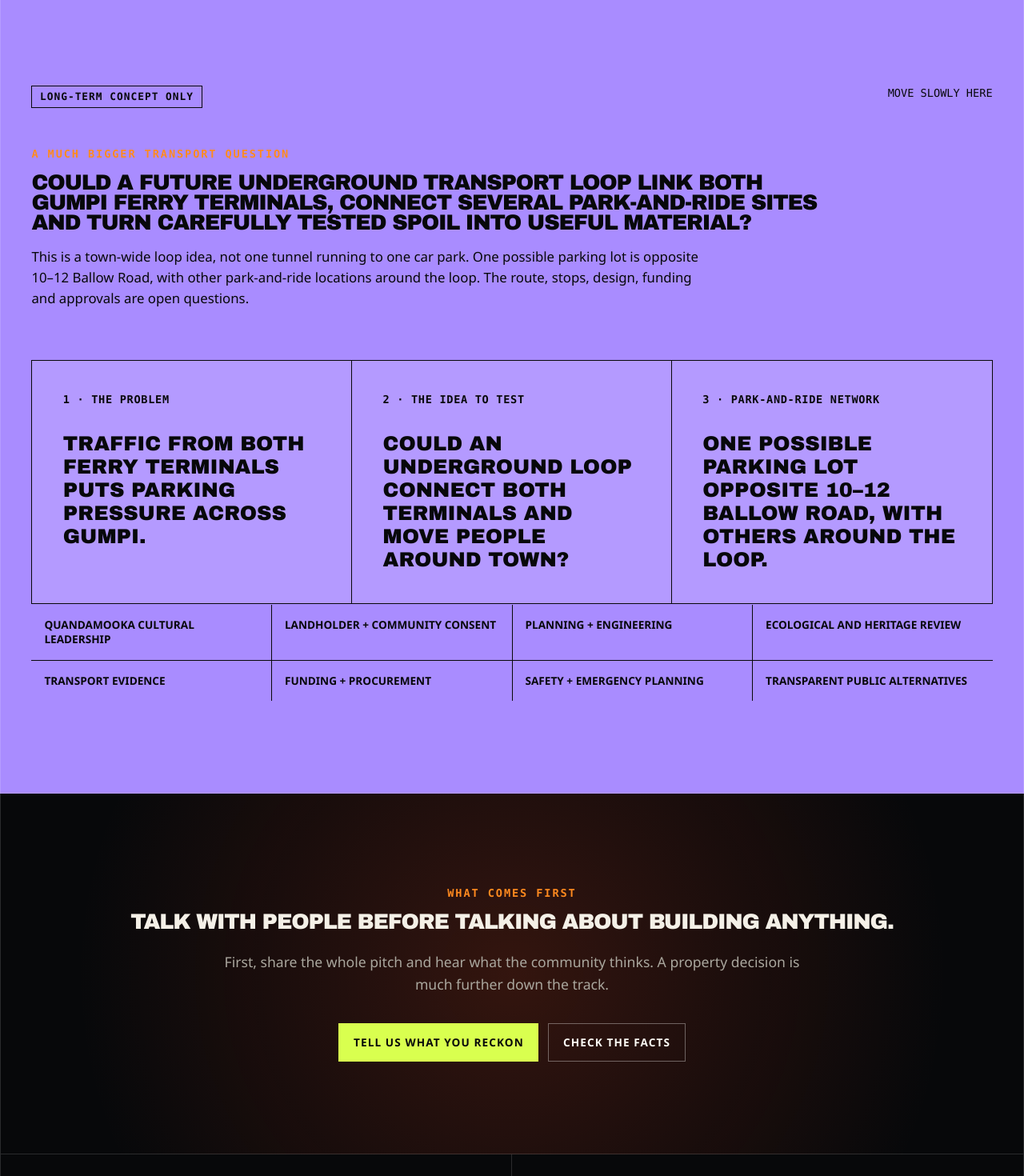
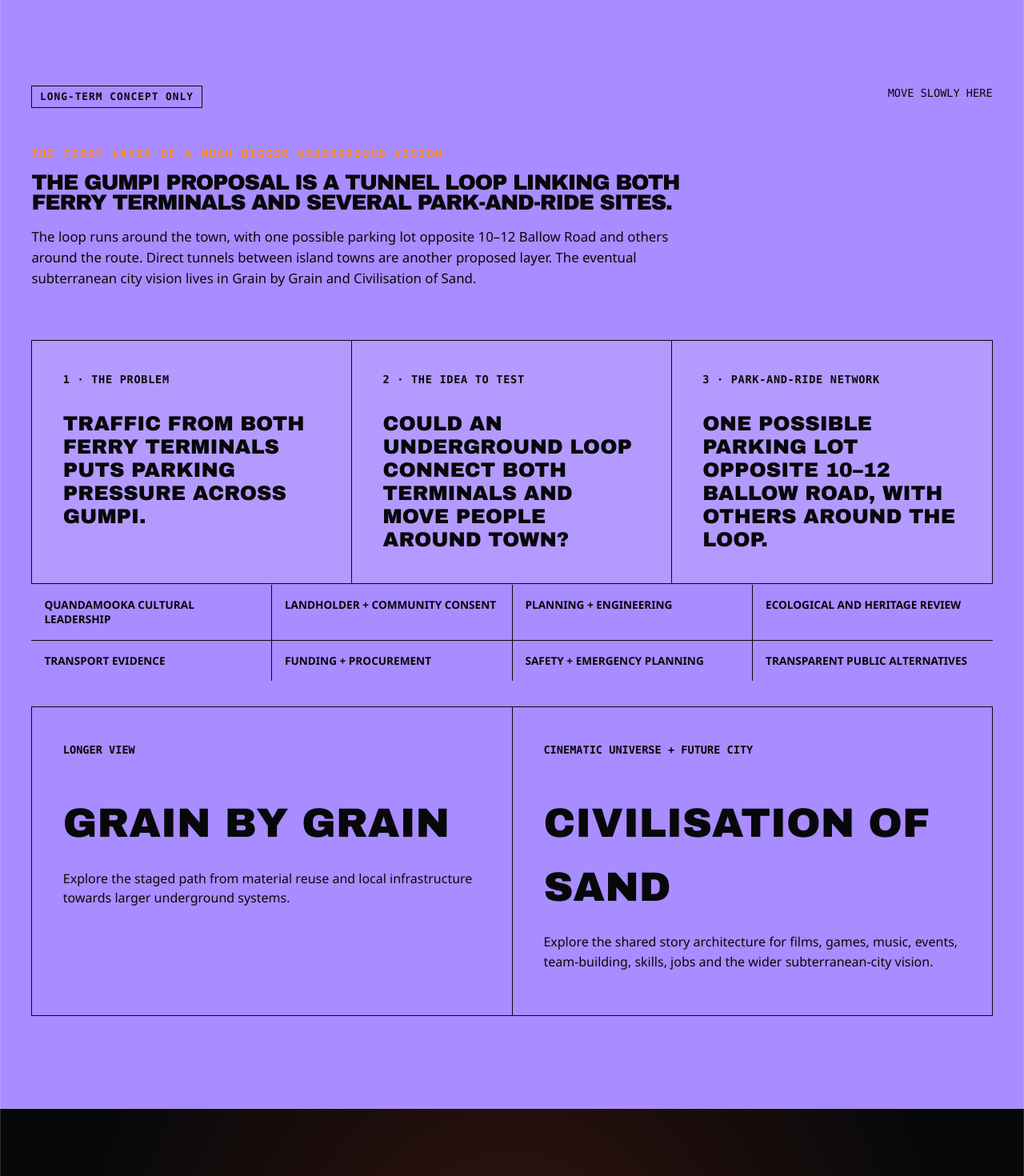
Before and after one commit to auraofintelligence/minjerribah-screen-media-network, a Next.js app: page /places in a window 1280 px wide. Shown: the part 5817-7287 px from the top of the page at 80% size. Built offline with nearby package versions, Linux system fonts and the light colour scheme.

Commit message:
Connect cinematic universe to skills and jobs

```diff
--- a/app/globals.css
+++ b/app/globals.css
@@ -1331,6 +1331,67 @@ main {
   color: #153f3a;
 }
 
+.cinematic-universe-section {
+  color: var(--paper);
+  background:
+    radial-gradient(circle at 85% 15%, rgba(255, 77, 35, 0.3), transparent 32rem),
+    #0a0b0e;
+}
+
+.cinematic-jobs-grid {
+  display: grid;
+  grid-template-columns: repeat(3, minmax(0, 1fr));
+  border: 1px solid var(--line-dark);
+}
+
+.cinematic-jobs-grid article {
+  min-height: 260px;
+  padding: clamp(1.3rem, 3vw, 2.5rem);
+  border-right: 1px solid var(--line-dark);
+  border-bottom: 1px solid var(--line-dark);
+}
+
+.cinematic-jobs-grid article:nth-child(3n) {
+  border-right: 0;
+}
+
+.cinematic-jobs-grid article:nth-last-child(-n + 3) {
+  border-bottom: 0;
+}
+
+.cinematic-jobs-grid span {
+  color: var(--aqua);
+  font-family: var(--mono);
+  font-size: 0.85rem;
+}
+
+.cinematic-jobs-grid h3 {
+  margin: 3.5rem 0 1rem;
+  font-family: var(--display);
+  font-size: clamp(2rem, 4vw, 4rem);
+}
+
+.cinematic-jobs-grid p {
+  color: #c8c4bb;
+  font-size: 1rem;
+}
+
+.cinematic-universe-cta {
+  display: grid;
+  grid-template-columns: minmax(280px, 1fr) auto;
+  gap: 2rem;
+  align-items: center;
+  margin-top: 2rem;
+  padding: clamp(1.4rem, 3vw, 2.5rem);
+  border: 1px solid var(--acid);
+}
+
+.cinematic-universe-cta > p {
+  max-width: 900px;
+  margin: 0;
+  font-size: 1.1rem;
+}
+
 .training-console {
   display: grid;
   grid-template-columns: 90px minmax(0, 1.3fr) minmax(260px, 0.7fr);
@@ -2234,6 +2295,47 @@ main {
   font-size: 0.72rem;
   font-weight: 800;
   text-transform: uppercase;
+}
+
+.horizon-bridges {
+  display: grid;
+  grid-template-columns: repeat(2, minmax(0, 1fr));
+  margin-top: 2rem;
+  border: 1px solid var(--ink);
+}
+
+.horizon-bridges a {
+  min-height: 230px;
+  padding: clamp(1.3rem, 3vw, 2.5rem);
+  color: var(--ink);
+  text-decoration: none;
+}
+
+.horizon-bridges a + a {
+  border-left: 1px solid var(--ink);
+}
+
+.horizon-bridges span {
+  font-family: var(--mono);
+  font-size: 0.85rem;
+  font-weight: 800;
+}
+
+.horizon-bridges strong {
+  display: block;
+  margin-top: 2.5rem;
+  font-family: var(--display);
+  font-size: clamp(2rem, 4vw, 4rem);
+  text-transform: uppercase;
+}
+
+.horizon-bridges p {
+  max-width: 680px;
+  font-size: 1rem;
+}
+
+.horizon-bridges a:hover {
+  background: rgba(255, 255, 255, 0.22);
 }
 
 .funding-bubble-game {
@@ -3493,8 +3595,34 @@ main {
   }
 
   .ready-set-meaning,
-  .ready-set-location {
+  .ready-set-location,
+  .horizon-bridges,
+  .cinematic-universe-cta {
     grid-template-columns: 1fr;
+  }
+
+  .cinematic-jobs-grid {
+    grid-template-columns: repeat(2, minmax(0, 1fr));
+  }
+
+  .cinematic-jobs-grid article,
+  .cinematic-jobs-grid article:nth-child(3n),
+  .cinematic-jobs-grid article:nth-last-child(-n + 3) {
+    border-right: 1px solid var(--line-dark);
+    border-bottom: 1px solid var(--line-dark);
+  }
+
+  .cinematic-jobs-grid article:nth-child(2n) {
+    border-right: 0;
+  }
+
+  .cinematic-jobs-grid article:nth-last-child(-n + 2) {
+    border-bottom: 0;
+  }
+
+  .horizon-bridges a + a {
+    border-top: 1px solid var(--ink);
+    border-left: 0;
   }
 
   .ready-set-meaning article {
@@ -3768,6 +3896,21 @@ main {
   .support-grid,
   .collaboration-track {
     grid-template-columns: 1fr;
+  }
+
+  .cinematic-jobs-grid {
+    grid-template-columns: 1fr;
+  }
+
+  .cinematic-jobs-grid article,
+  .cinematic-jobs-grid article:nth-child(2n),
+  .cinematic-jobs-grid article:nth-last-child(-n + 2) {
+    border-right: 0;
+    border-bottom: 1px solid var(--line-dark);
+  }
+
+  .cinematic-jobs-grid article:last-child {
+    border-bottom: 0;
   }
 
   .workflow-track {
--- a/components/PlacesPage.tsx
+++ b/components/PlacesPage.tsx
@@ -272,13 +272,13 @@ export function PlacesPage() {
           <span>Move slowly here</span>
         </div>
         <div className="horizon-copy">
-          <p className="eyebrow">A much bigger transport question</p>
-          <h2>Could a future underground transport loop link both Gumpi ferry terminals, connect several park-and-ride sites and turn carefully tested spoil into useful material?</h2>
+          <p className="eyebrow">The first layer of a much bigger underground vision</p>
+          <h2>The Gumpi proposal is a tunnel loop linking both ferry terminals and several park-and-ride sites.</h2>
           <p>
-            This is a town-wide loop idea, not one tunnel running to one car
-            park. One possible parking lot is opposite 10–12 Ballow Road, with
-            other park-and-ride locations around the loop. The route, stops,
-            design, funding and approvals are open questions.
+            The loop runs around the town, with one possible parking lot opposite
+            10–12 Ballow Road and others around the route. Direct tunnels between
+            island towns are another proposed layer. The eventual subterranean
+            city vision lives in Grain by Grain and Civilisation of Sand.
           </p>
         </div>
         <div className="tunnel-diagram" aria-label="Plain-language summary of the future tunnel question">
@@ -307,6 +307,18 @@ export function PlacesPage() {
             "Transparent public alternatives",
           ].map((item) => <span key={item}>{item}</span>)}
         </div>
+        <div className="horizon-bridges">
+          <a href="https://auraofintelligence.github.io/grain-by-grain/" target="_blank" rel="noreferrer">
+            <span>LONGER VIEW</span>
+            <strong>Grain by Grain</strong>
+            <p>Explore the staged path from material reuse and local infrastructure towards larger underground systems.</p>
+          </a>
+          <a href="https://auraofintelligence.github.io/civilisation-of-sand/" target="_blank" rel="noreferrer">
+            <span>CINEMATIC UNIVERSE + FUTURE CITY</span>
+            <strong>Civilisation of Sand</strong>
+            <p>Explore the shared story architecture for films, games, music, events, team-building, skills, jobs and the wider subterranean-city vision.</p>
+          </a>
+        </div>
       </section>
 
       <section className="section closing-cta">
--- a/data/site-content.ts
+++ b/data/site-content.ts
@@ -240,6 +240,20 @@ export const sourceProjects: Array<{
     status: "horizon",
   },
   {
+    title: "Grain by Grain",
+    description:
+      "A future-ideas website connecting material reuse, community infrastructure and a staged path towards larger underground systems.",
+    url: "https://auraofintelligence.github.io/grain-by-grain/",
+    status: "horizon",
+  },
+  {
+    title: "Civilisation of Sand",
+    description:
+      "A cinematic-universe architecture for films, games, music, events, team-building, practical skills, paid creative work and a future subterranean civilisation.",
+    url: "https://auraofintelligence.github.io/civilisation-of-sand/",
+    status: "horizon",
+  },
+  {
     title: "TMR: Dunwich (Gumpi) Ferry Terminal Upgrade",
     description:
       "The official Queensland Government project page. It is the authority for the upgrade’s current status, scope and timing.",
```
Also changed, not shown: components/HomePage.tsx (+5 -5 lines), components/NetworkPage.tsx (+47 -0 lines).
